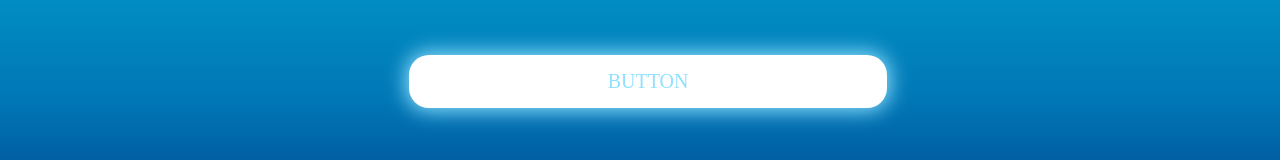
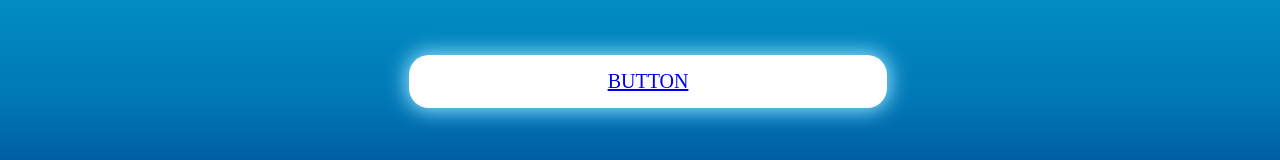
Before and after one commit to Sumeta1/Sample_page_nicj, a plain HTML site: page index.html in a window 1280 px wide. Shown: the part 458-618 px from the top of the page. Drawn offline with Linux system fonts and the light colour scheme.

Commit message:
Update index.html

```diff
--- a/index.html
+++ b/index.html
@@ -28,7 +28,7 @@
         </div>
 
         <div id="button">
-            <div>BUTTON</div>
+            <a href="index2.html">BUTTON</a>
         </div>
 
     </div>
```
